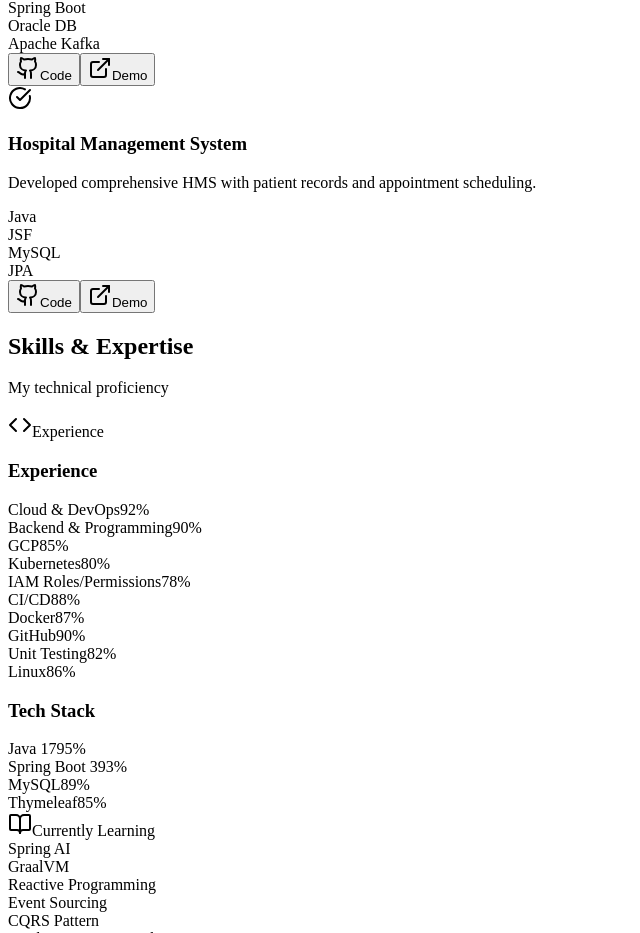
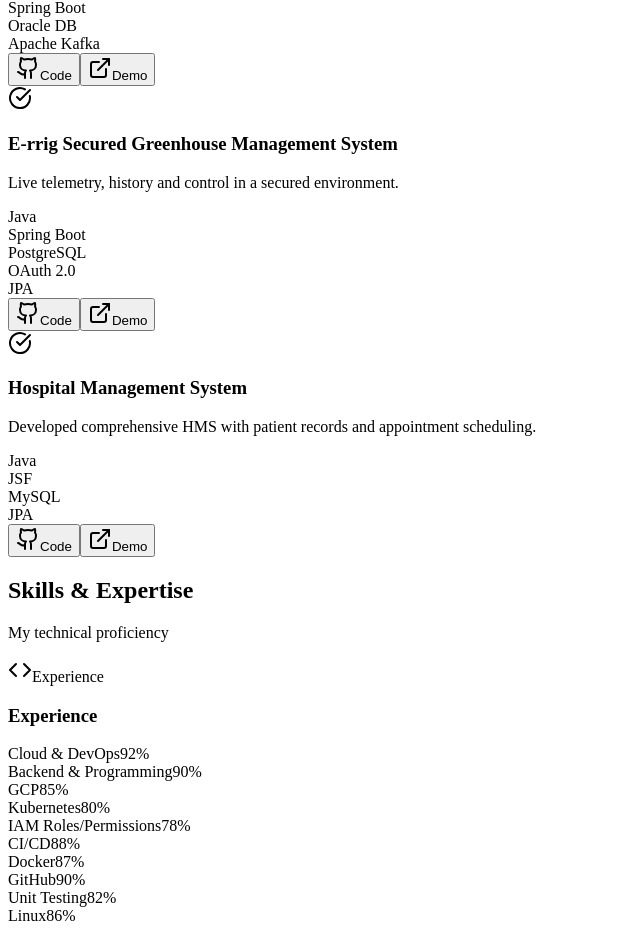
Before and after one commit to goldinShay/myPort, a React (Vite) app in the folder client/: page / in a window 1280 px wide. Shown: the part 2689-3622 px from the top of the page, without its empty margins (0-640 px from the left). Built offline with nearby package versions, Linux system fonts and the light colour scheme.

Commit message:
Added Eirrig to the portfolio

```diff
--- a/client/src/components/ProjectsSection.tsx
+++ b/client/src/components/ProjectsSection.tsx
@@ -47,6 +47,14 @@
     link: 'https://github.com',
     demo: 'https://demo.com'
   },
+  {
+      title: 'E-rrig Secured Greenhouse Management System',
+      description: 'Live telemetry, history and control in a secured environment.',
+      tech: ['Java', 'Spring Boot', 'PostgreSQL', 'OAuth 2.0', 'JPA'],
+      status: 'Completed',
+      link: 'https://github.com',
+      demo: 'https://demo.com'
+    },
   {
     title: 'Hospital Management System',
     description: 'Developed comprehensive HMS with patient records and appointment scheduling.',
```
